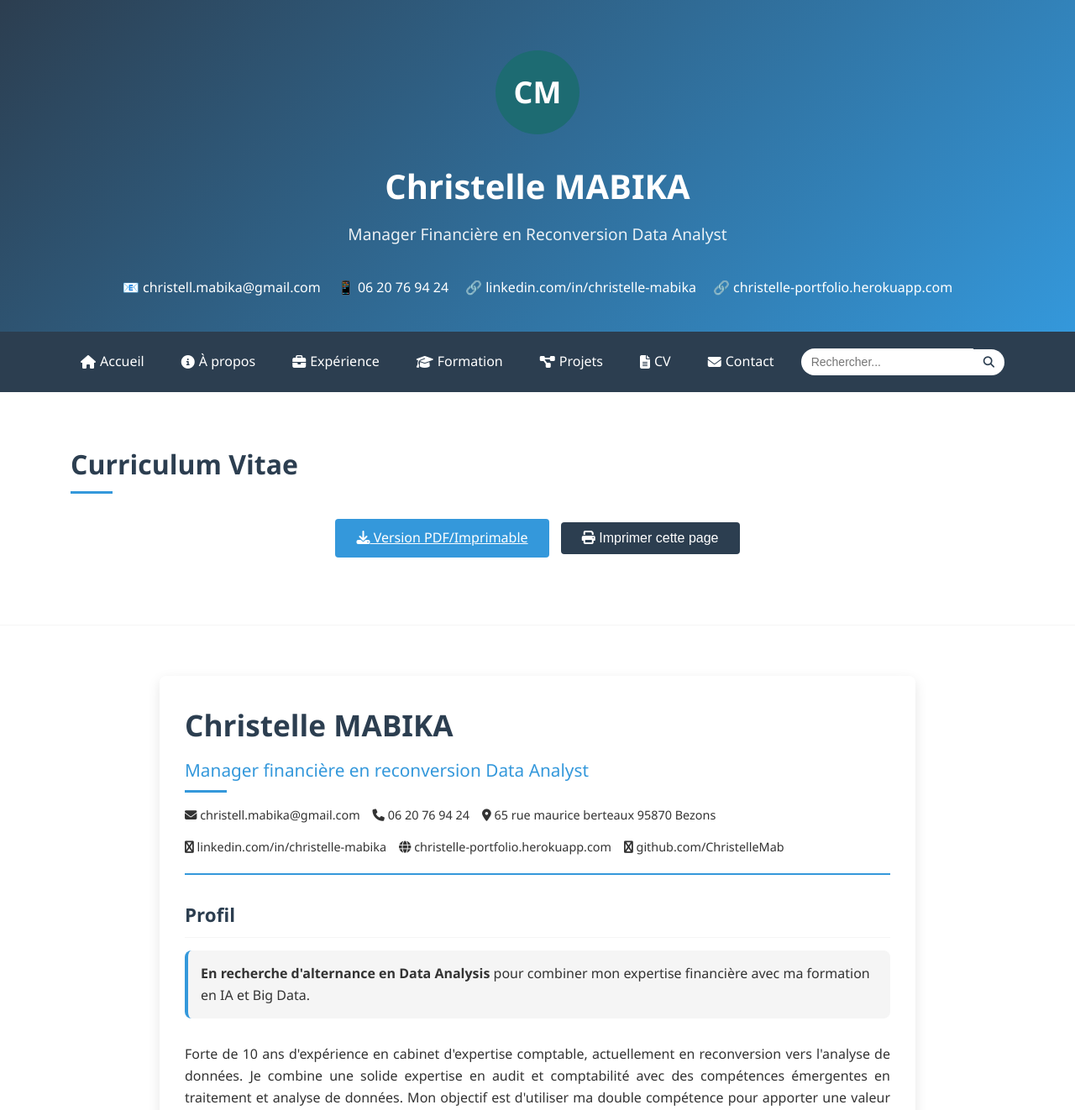
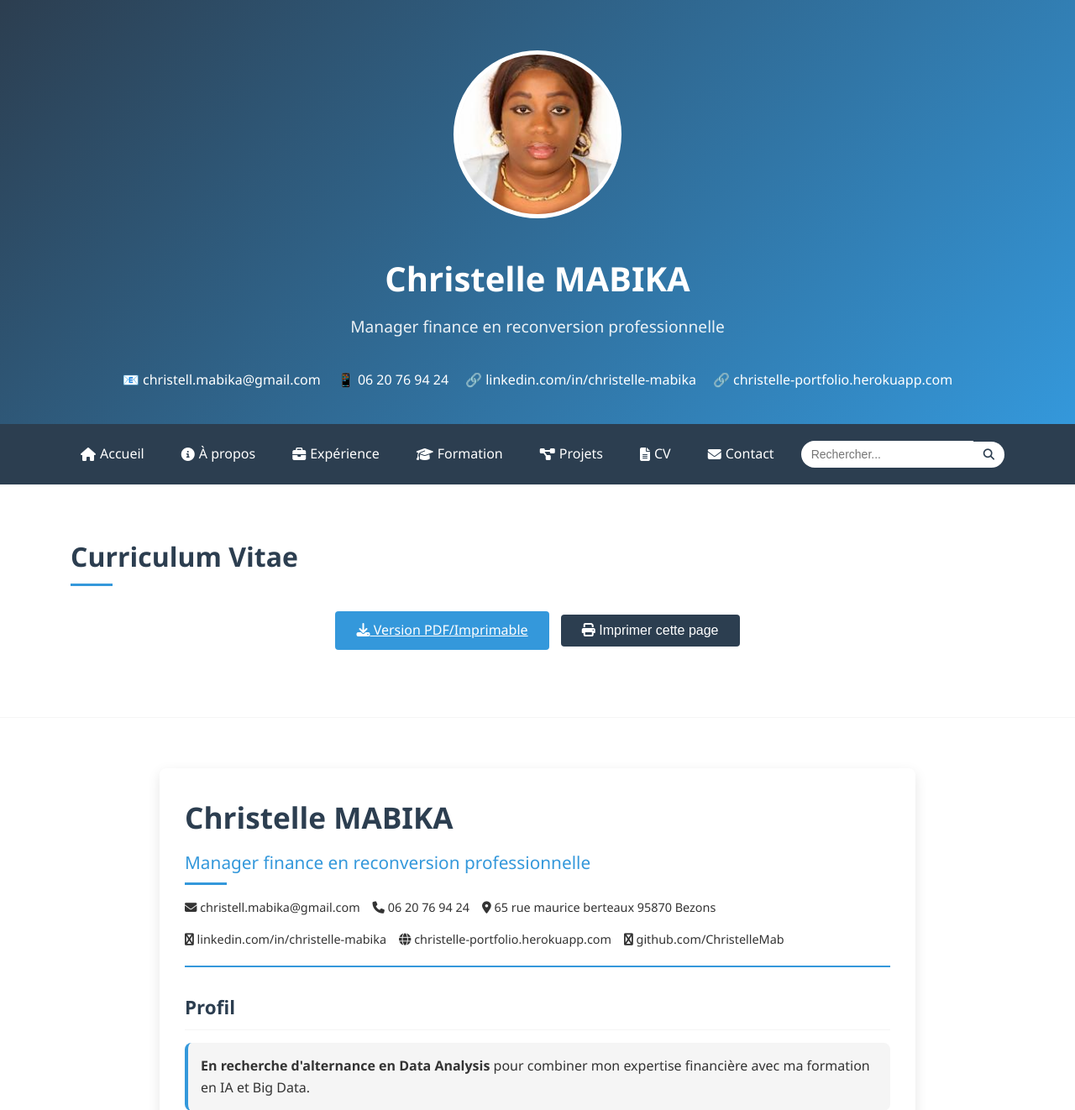
Before and after one commit to ChristelleMab/portfolio, a Django app: page /cv/ in a window 1280 px wide. Shown: the top 1322 px of the page at 84% size. Run offline with Django 5.2, Linux system fonts and the light colour scheme.

Commit message:
Correction titre curriculum et ajout de photo de profile

```diff
--- a/portfolio/static/css/style.css
+++ b/portfolio/static/css/style.css
@@ -53,6 +53,22 @@ header {
     flex-direction: column;
     align-items: center;
     margin-bottom: 20px;
+}
+
+.profile-img {
+    width: 200px;
+    height: 200px;
+    border-radius: 50%;
+    object-fit: cover;
+    border: 5px solid var(--white);
+    margin-bottom: 20px;
+    background-color: var(--light-gray);
+    /* Vous pouvez supprimer ces propriétés qui ne s'appliquent qu'au div, pas à l'img */
+    display: flex;
+    align-items: center;
+    justify-content: center;
+    font-size: 80px;
+    color: var(--primary-color);
 }
 
 .logo-circle {
--- a/portfolio/templates/portfolio/base.html
+++ b/portfolio/templates/portfolio/base.html
@@ -25,12 +25,10 @@
             <div class="profile-container">
                 <!-- Logo personnalisé -->
                 <div class="logo">
-                    <div class="logo-circle">
-                        <span>CM</span>
-                    </div>
+                    <img src="{% static 'img/profile.jpg' %}" alt="Christelle MABIKA" class="profile-img">
                 </div>
                 <h1>Christelle MABIKA</h1>
-                <p class="tagline">Manager Financière en Reconversion Data Analyst</p>
+                <p class="tagline">Manager finance en reconversion professionnelle</p>
                 <div class="contact-info">
                     <a href="mailto:christell.mabika@gmail.com">📧 christell.mabika@gmail.com</a>
                     <a href="tel:+33620769424">📱 06 20 76 94 24</a>
@@ -69,7 +67,7 @@
     <footer>
         <div class="container">
             <div class="footer-content">
-                <p>Data Analyst & Expert Financier</p>
+                <p>Manager finance en reconversion professionnelle</p>
                 <p>Disponible pour une alternance en Data Analyst</p>
             </div>
             <div class="social-links">
--- a/portfolio/templates/portfolio/cv.html
+++ b/portfolio/templates/portfolio/cv.html
@@ -40,7 +40,7 @@
             <!-- En-tête du CV -->
             <div class="cv-header">
                 <h1 style="font-size: 2.2rem; margin-bottom: 10px; color: var(--secondary-color);">Christelle MABIKA</h1>
-                <h2 style="font-size: 1.3rem; font-weight: normal; margin-bottom: 15px; color: var(--primary-color);">Manager financière en reconversion Data Analyst</h2>
+                <h2 style="font-size: 1.3rem; font-weight: normal; margin-bottom: 15px; color: var(--primary-color);">Manager finance en reconversion professionnelle</h2>
                 <div class="cv-contact-info" style="display: flex; flex-wrap: wrap; gap: 15px; font-size: 0.9rem;">
                     <span><i class="fas fa-envelope"></i> christell.mabika@gmail.com</span>
                     <span><i class="fas fa-phone"></i> 06 20 76 94 24</span>
--- a/portfolio/templates/portfolio/cv_print.html
+++ b/portfolio/templates/portfolio/cv_print.html
@@ -57,7 +57,7 @@
       <div class="header-content">
         <!-- Titre du CV -->
         <div class="title">
-          <h1>Manager Financière en reconversion Data Analyst | Recherche d'alternance</h1>
+          <h1>Manager finance en reconversion professionnelle| Recherche d'alternance Data Analyt</h1>
           <p class="subtitle">Triple MBA : Big Data, IA & Audit – DSCG en cours</p>
           <p>10 ans d'expérience en cabinet d'expertise comptable & audit - Anglais opérationnel</p>
           <p>Autonome, rigoureuse, polyvalente, analytique, innovante</p>
```
Also changed, not shown: portfolio/static/img/profile.jpg (added).
